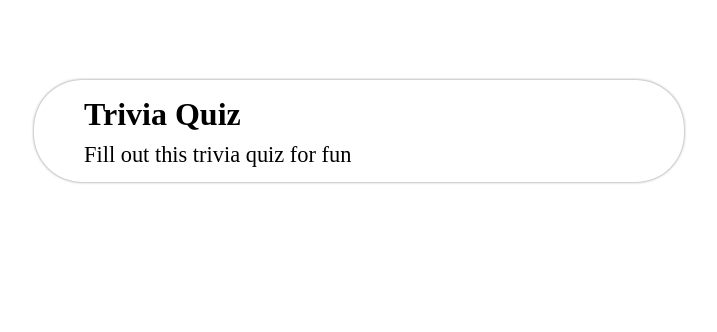
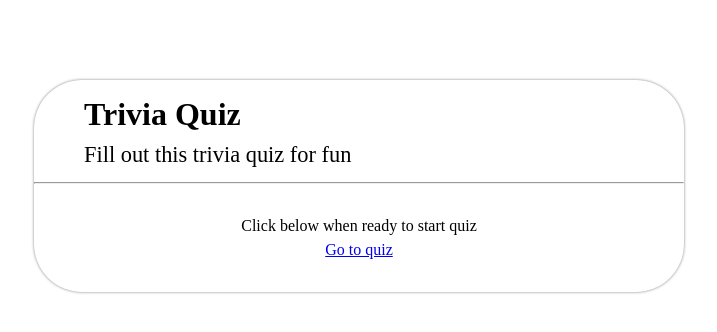
Before and after one commit to Okpara202/quiz-app, a React (Vite) app: page / in a window 1280 px wide. Shown: the top 332 px of the page, without its empty margins (281-998 px from the left). Built offline with nearby package versions, Linux system fonts and the light colour scheme.

Commit message:
fixed landing page

```diff
--- a/src/App.tsx
+++ b/src/App.tsx
@@ -1,12 +1,14 @@
 import { RouterProvider, createBrowserRouter, createRoutesFromElements, Route } from "react-router-dom";
 import Quiz from "./components/quiz";
 import Title from "./components/title";
+import Instruction from "./components/instructions";
 
 function App() {
 
   const router = createBrowserRouter(createRoutesFromElements(
     <>
       <Route path="/" element={<Title />} >
+        <Route index element={<Instruction />} />
         <Route path="quiz" element={<Quiz />} />
       </Route>
     </>
--- /dev/null
+++ b/src/components/instructions.tsx
@@ -0,0 +1,12 @@
+import { Link } from "react-router-dom"
+
+function Instruction() {
+    return (
+        <div className="instructions">
+            <p>Click below when ready to start quiz</p>
+            <Link to="quiz">Go to quiz</Link>
+        </div>
+    )
+}
+
+export default Instruction
--- a/src/components/quiz.css
+++ b/src/components/quiz.css
@@ -77,3 +77,9 @@ label {
 .title p {
     font-size: 1.4rem;
 }
+
+.instructions{
+    text-align: center;
+    line-height: 1.5;
+    padding: 30px;
+}
--- a/src/components/title.tsx
+++ b/src/components/title.tsx
@@ -3,12 +3,12 @@ import { Outlet } from "react-router-dom"
 function Title() {
   return (
     <>
-    <div className="title">
-      <h1>Trivia Quiz</h1>
-      <p>Fill out this trivia quiz for fun</p>
-    </div>
+      <div className="title">
+        <h1>Trivia Quiz</h1>
+        <p>Fill out this trivia quiz for fun</p>
+      </div>
 
-
+      <hr />
       <Outlet />
 
     </>
```
